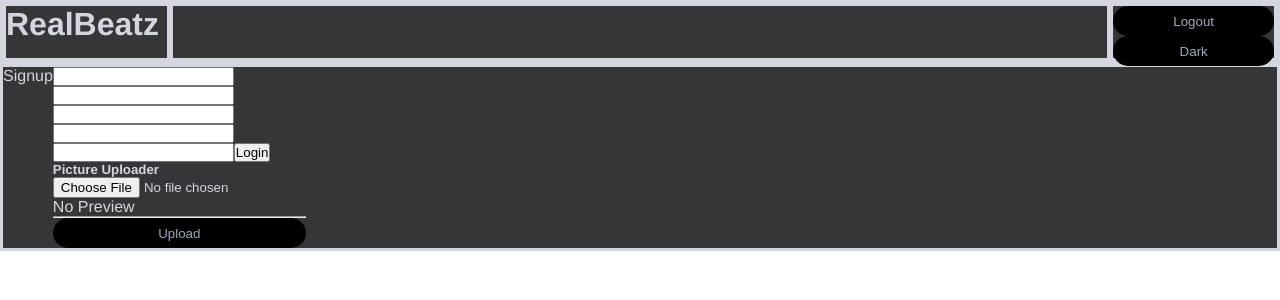
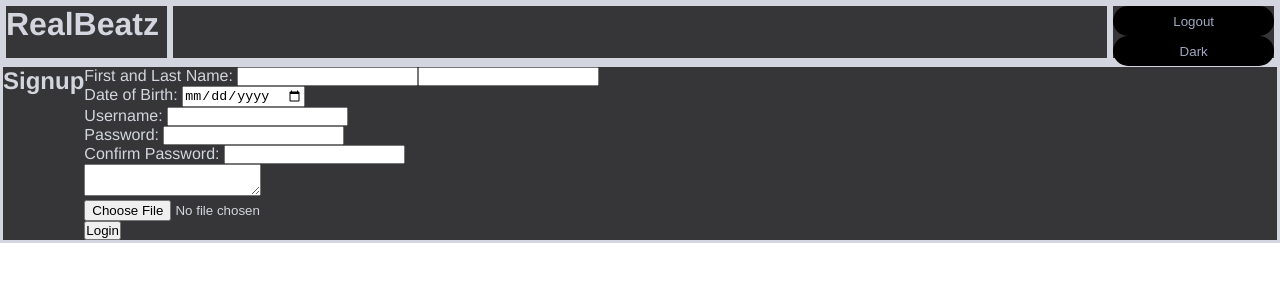
Before and after one commit to ReynXBC/realbeatz-front, a React (Create React App) app: page /signup in a window 1280 px wide. Shown: the top 300 px of the page. Built offline with nearby package versions, Linux system fonts and the light colour scheme.

Commit message:
Signupform complete and functioning properly

```diff
--- a/src/components/login/PictureUploader.js
+++ /dev/null
@@ -1,60 +0,0 @@
-import React from 'react';
-import $ from 'jquery';
-
-export default class PictureUploader extends React.Component {
-    constructor(props) {
-        super(props);
-
-        this.state = {
-            picture: false,
-            src: false
-        }
-
-    }
-    handlePictureSelected(event) {
-        var picture = event.target.files[0];
-        var src     = URL.createObjectURL(picture);
-
-        this.setState({
-            picture: picture,
-            src: src
-        });
-    }
-    renderPreview() {
-        if(this.state.src) {
-            return (
-                <img src={this.state.src}/>
-            );
-        } else {
-            return (
-                <p>
-                    No Preview
-                </p>
-            );
-        }
-    }
-
-
-    render() {
-        return (
-            <div>
-                <h5>Picture Uploader</h5>
-
-                <input
-                    type="file"
-                    onChange={this.handlePictureSelected.bind(this)}
-                />
-                <br/>
-                <div>
-                    <div>
-                        {this.renderPreview()}
-                    </div>
-                </div>
-                <hr/>
-                <button className={'btn'}>
-                    Upload
-                </button>
-            </div>
-        );
-    }
-}
--- a/src/components/login/SignupForm.js
+++ b/src/components/login/SignupForm.js
@@ -1,7 +1,6 @@
-import { useState } from "react";
-import { useNavigate } from "react-router-dom";
-import PictureUploader from "./PictureUploader";
-
+import {useState} from "react";
+import {useNavigate} from "react-router-dom";
+import {registerNewUser} from "../../services/auth-service";
 
 const SignupForm = () => {
     const navigate = useNavigate();
@@ -9,50 +8,82 @@ const SignupForm = () => {
     const [password, setPassword] = useState("");
     const [firstName, setFirstName] = useState("");
     const [lastName, setLastName] = useState("");
-    const users = [{ username: "Admin", password: "123456789" }];
+    const [dob, setDob] = useState("");
+    const [bio, setBio] = useState("");
+    const [profilePicture, setProfilePicture] = useState(null);
+
+    const users = [{username: "Admin", password: "123456789"}];
+
     const handleSubmit = (e) => {
         e.preventDefault();
-        const account = users.find((user) => user.username === username);
-        if (account && account.password === password) {
-            localStorage.setItem("authenticated", JSON.stringify({isAuthenticated: true}));
-            navigate("/login");
-        }
+        let year = dob.slice
+
+        let userProfile = {
+            username: username,
+            password: password,
+            firstName: firstName,
+            lastName: lastName,
+            dob: dob,
+            bio: bio
+        };
+
+        registerNewUser(userProfile, profilePicture)
+        navigate("/login")
     }
 
     return (
         <div id={'out'} className={"dark-theme"}>
-            <p>Signup</p><br/>
+            <h2>Signup</h2><br/>
             <form onSubmit={handleSubmit}>
+                <label>First and Last Name:   </label>
                 <input
                     type="text"
                     name="First Name"
                     value={firstName}
                     onChange={(e) => setFirstName(e.target.value)}
-                /><br/>
+                />
                 <input
                     type="text"
                     name="Last Name"
                     value={lastName}
                     onChange={(e) => setLastName(e.target.value)}
                 /><br/>
+                <label>Date of Birth:   </label>
+                <input
+                    type="date"
+                    name="dob"
+                    value={dob}
+                    onChange={(e) => setDob(e.target.value)}
+                /><br/>
+                <label>Username:   </label>
                 <input
                     type="text"
                     name="Username"
                     value={username}
                     onChange={(e) => setUsername(e.target.value)}
                 /><br/>
+                <label>Password:   </label>
                 <input
                     type="password"
                     name="Password"
                     onChange={(e) => setPassword(e.target.value)}
                 /><br/>
+                <label>Confirm Password:   </label>
                 <input
                     type="password"
                     name="Confirm Password"
                     onChange={(e) => setPassword(e.target.value)}
-                />
-                <input type="submit" value="Login" />
-                <PictureUploader />
+                /> <br/>
+                <textarea
+                    type="text"
+                    name="Bio"
+                    value={bio}
+                    onChange={(e) => setBio(e.target.value)}
+                /><br/>
+                <input
+                    type={"file"} onChange={(e) => setProfilePicture(e.target.files[0])}
+                /> <br/>
+                <input type="submit" value="Login"/>
             </form>
         </div>
     )
```
